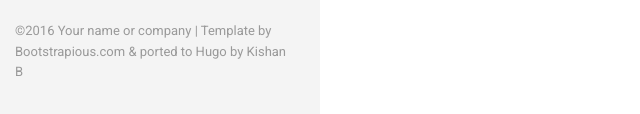
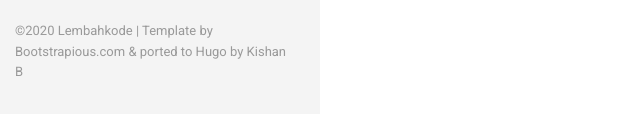
Before and after one commit to lembahkode/lembahkode.github.io, a plain HTML site: page 404.html in a window 1280 px wide. Shown: the part 422-536 px from the top of the page, 0-640 px from the left. Drawn offline with Linux system fonts and the light colour scheme.

Commit message:
modif_index

```diff
--- a/404.html
+++ b/404.html
@@ -85,7 +85,7 @@
     <div class="copyright">
       <p class="credit">
 
-          &copy;2016 Your name or company |
+          &copy;2020 Lembahkode |
 
         Template by <a href="https://bootstrapious.com/free-templates" class="external">Bootstrapious.com</a>
 
```
Also changed, not shown: about/index.html (+1 -1 lines), categories/index.html (+1 -1 lines), contact/index.html (+1 -1 lines), portfolio/index.html (+1 -1 lines), portfolio/work1/index.html (+1 -1 lines), portfolio/work10/index.html (+1 -1 lines), portfolio/work11/index.html (+1 -1 lines), portfolio/work2/index.html (+1 -1 lines), portfolio/work3/index.html (+1 -1 lines), portfolio/work4/index.html (+1 -1 lines), portfolio/work5/index.html (+1 -1 lines), portfolio/work6/index.html (+1 -1 lines), portfolio/work7/index.html (+1 -1 lines), portfolio/work8/index.html (+1 -1 lines), 2 more files.
